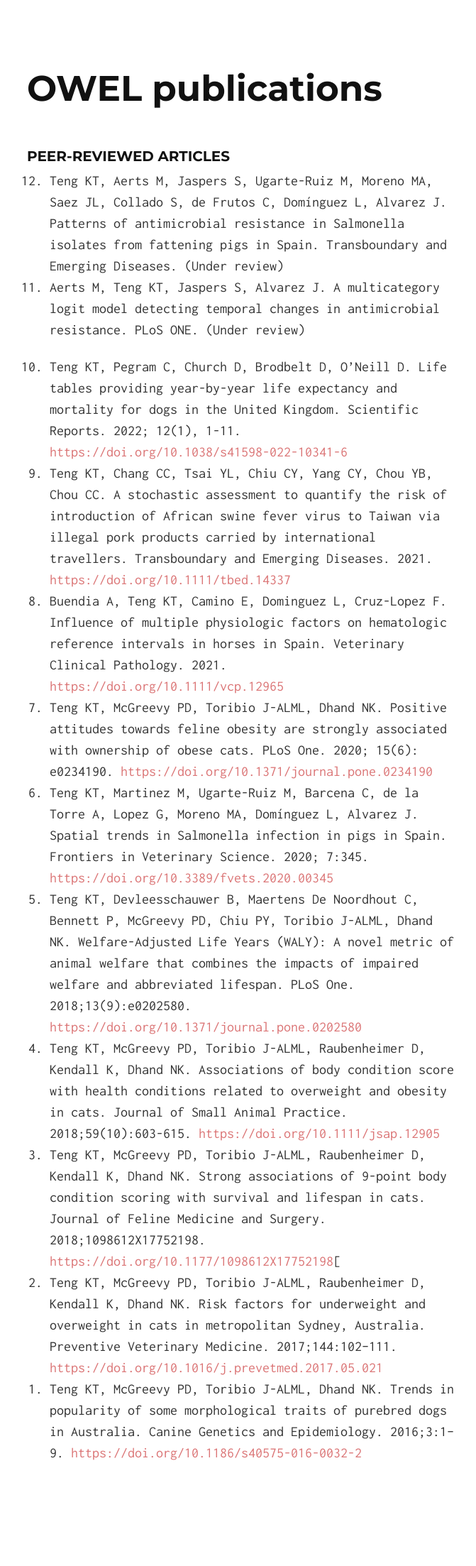
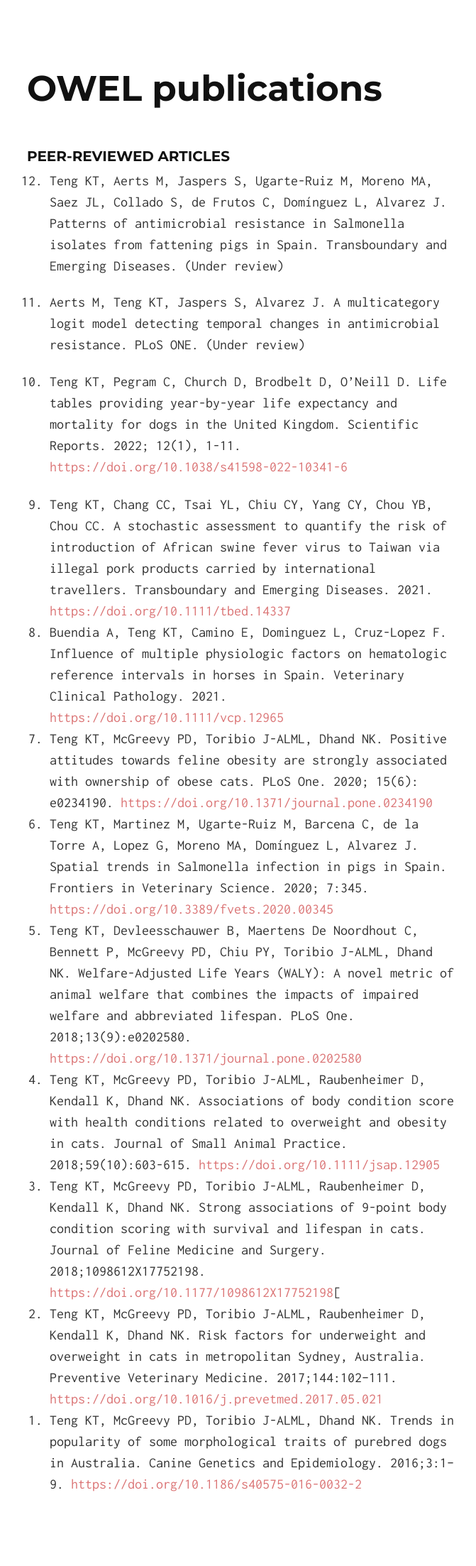
Before and after one commit to kendyteng/kendyteng.github.io, a Jekyll site: the page built from publications/index.md, in a window 1280 px wide. Shown: the whole page at 71% size, without its empty margins (300-971 px from the left). Built offline with Jekyll 4.4.1, drawn with Linux system fonts in a browser that asks for light colours; nearby versions of some CDN libraries; before the commit the page ends 2162 px from its top, so only the background shows below that.

Commit message:
Update index.md

```diff
--- a/publications/index.md
+++ b/publications/index.md
@@ -7,10 +7,13 @@ layout: default
 
 <ol reversed>
 <li>	Teng KT, Aerts M, Jaspers S, Ugarte-Ruiz M, Moreno MA, Saez JL, Collado S, de Frutos C, Domínguez L, Alvarez J. Patterns of antimicrobial resistance in Salmonella isolates from fattening pigs in Spain. Transboundary and Emerging Diseases. (Under review)
+<p style="height: 1px"></p>
 
 <li>	Aerts M, Teng KT, Jaspers S, Alvarez J. A multicategory logit model detecting temporal changes in antimicrobial resistance. PLoS ONE. (Under review)
 <p style="height: 2px"></p>
+
 <li>	Teng KT, Pegram C, Church D, Brodbelt D, O’Neill D. Life tables providing year-by-year life expectancy and mortality for dogs in the United Kingdom. Scientific Reports. 2022; 12(1), 1-11.<span><a href="https://doi.org/10.1038/s41598-022-10341-6" target="_blank" rel="noopener noreferrer"> https://doi.org/10.1038/s41598-022-10341-6</a></span>
+<p style="height: 3px"></p>
 
 <li>	Teng KT, Chang CC, Tsai YL, Chiu CY, Yang CY, Chou YB, Chou CC. A stochastic assessment to quantify the risk of introduction of African swine fever virus to Taiwan via illegal pork products carried by international travellers. Transboundary and Emerging Diseases. 2021. <span><a href="https://doi.org/10.1111/tbed.14337" target="_blank" rel="noopener noreferrer"> https://doi.org/10.1111/tbed.14337</a></span>
 
```
